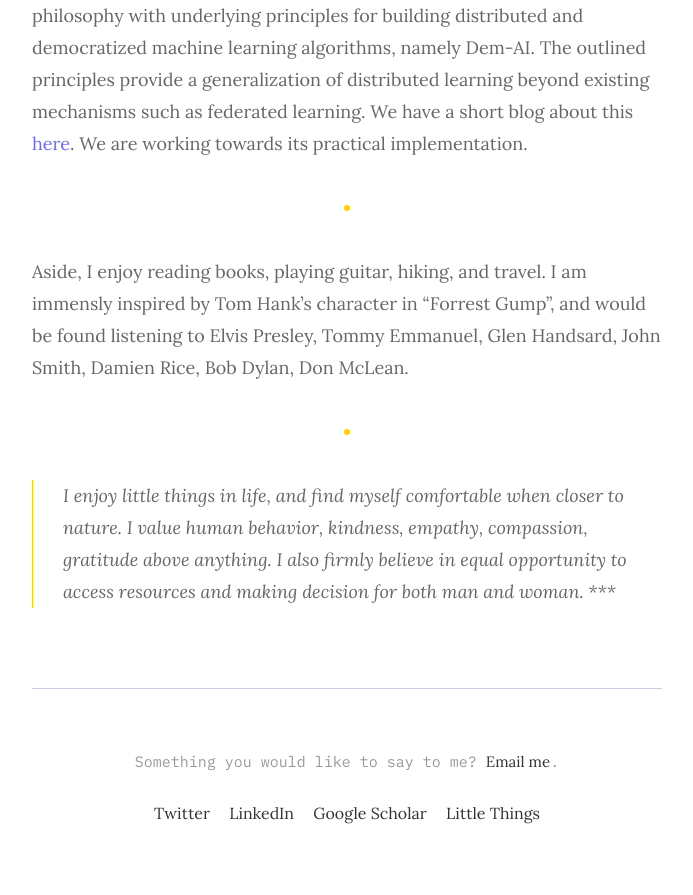
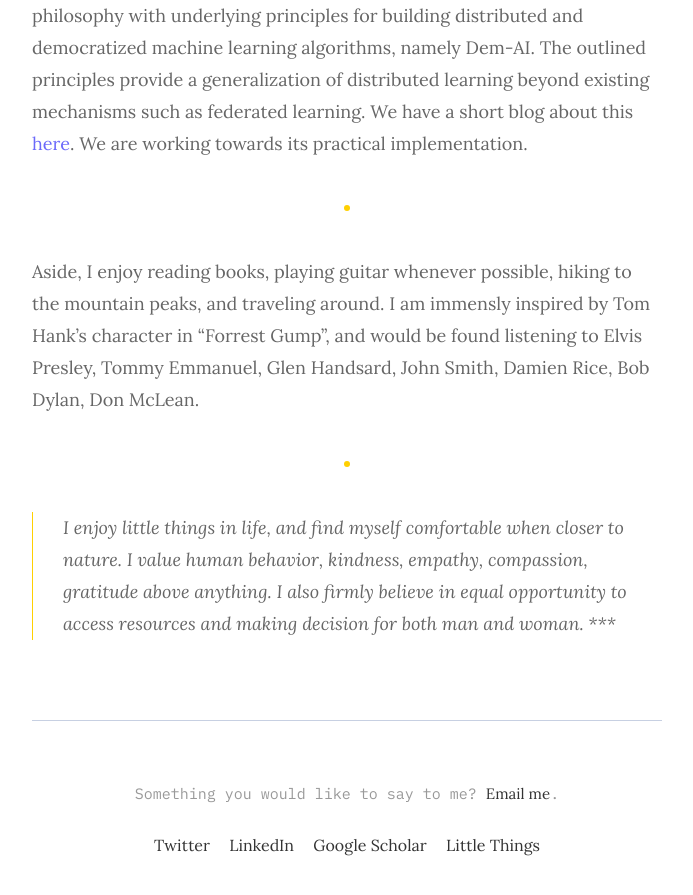
Before and after one commit to shashirajpandey/shashirajpandey, a Jekyll site: the page built from _pages/about.md, in a window 1280 px wide and 900 px high, scrolled down 1242 px. Shown: the top 895 px of the window, without its empty margins (293-986 px from the left). Built offline with Jekyll 4.4.1, drawn with Linux system fonts in a browser that asks for light colours.

Commit message:
Update about.md

```diff
--- a/_pages/about.md
+++ b/_pages/about.md
@@ -11,7 +11,7 @@ I received the B.E degree in Electrical and Electronics with specialization in C
 For the past few years, I am working as a researcher in wireless communications, with particular interests in network economics, game-theoretical analysis, optimization techniques enabling 5G network services, and distribued machine learning (Federated Learning). During these years, several collaborative works have helped me understand the value of knowledge sharing as a fundamental unit of a learning journey. This spirit motivated us to an 'exciting' new work, <a href="https://arxiv.org/abs/2003.09301" target="_blank">Distributed and Democratized Learning: Philosophy and Research Challenges</a>. This work lays out a holistic philosophy with underlying principles for building distributed and democratized machine learning algorithms, namely Dem-AI. The outlined principles provide a generalization of distributed learning beyond existing mechanisms such as federated learning. We have a short blog about this <a href="https://medium.com/@shashir101/distributed-and-democratized-learning-philosophy-and-research-challenges-4ef156ed42ca" target="_blank">here</a>. We are working towards its practical implementation.
 
 ***
-Aside, I enjoy reading books, playing guitar, hiking, and travel. I am immensly inspired by Tom Hank's character in "Forrest Gump", and would be found listening to Elvis Presley, Tommy Emmanuel, Glen Handsard, John Smith, Damien Rice, Bob Dylan, Don McLean.
+Aside, I enjoy reading books, playing guitar whenever possible, hiking to the mountain peaks, and traveling around. I am immensly inspired by Tom Hank's character in "Forrest Gump", and would be found listening to Elvis Presley, Tommy Emmanuel, Glen Handsard, John Smith, Damien Rice, Bob Dylan, Don McLean.
 
 ***
 > I enjoy little things in life, and find myself comfortable when closer to nature.
```
